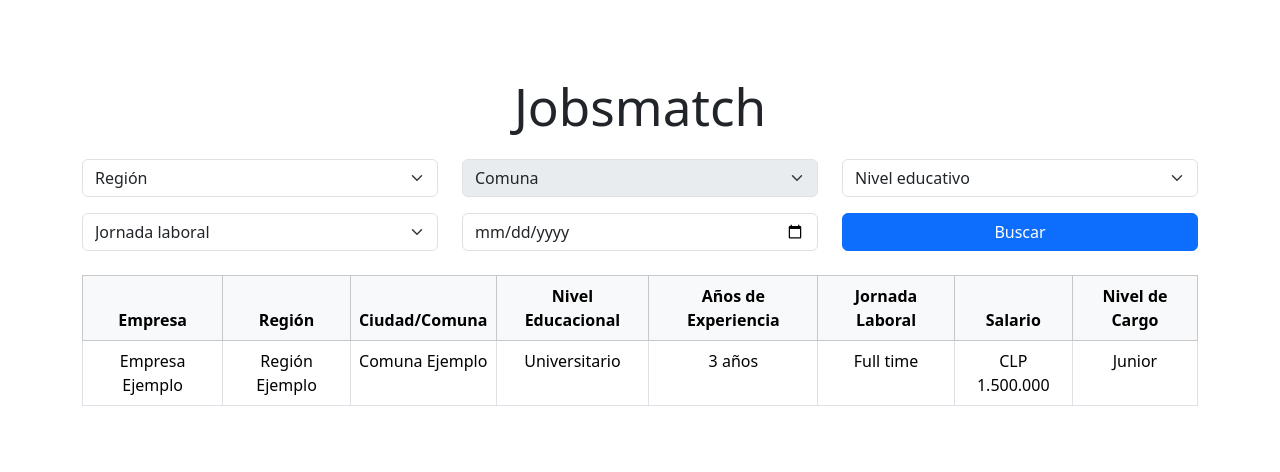
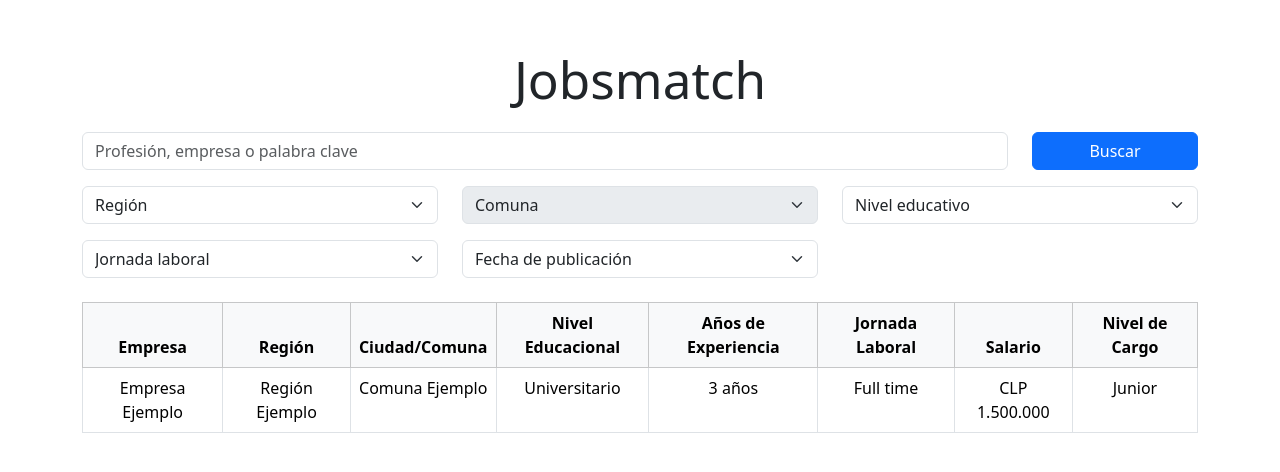
Before and after one commit to fmitjans/gptig1, a React (Vite) app in the folder frontend/: page / in a window 1280 px wide. Shown: the part 174-646 px from the top of the page. Built offline with nearby package versions, Linux system fonts and the light colour scheme.

Commit message:
feat(front): added searchbar and date dropdown

```diff
--- a/frontend/src/views/Home.jsx
+++ b/frontend/src/views/Home.jsx
@@ -4,6 +4,7 @@ import 'bootstrap/dist/css/bootstrap.min.css';
 import data from '../assets/regiones_comunas.json';
 
 export default function Home() {
+  const [searchKeyword, setSearchKeyword] = useState('');
   const [region, setRegion] = useState('');
   const [comuna, setComuna] = useState('');
   const [nivelEducativo, setNivelEducativo] = useState('');
@@ -23,23 +24,20 @@ export default function Home() {
   const [comunasPorRegion, setComunasPorRegion] = useState({});
   const [regiones, setRegiones] = useState([]);
 
-
-  const nivelesEducativos = ['Sin educación formal', 'Educación básica incompleta', 'Educación básica completa', 'Educación media incompleta', 'Educación media completa', 'Educación técnica incompleta', 'Educación técnica completa', 'Educación universitaria incompleta', 'Educación universitaria completa', 'Magíster', 'Doctorado'];
+  const nivelesEducativos = ['Sin educación formal', 'Educación básica incompleta', 'Educación básica completa',
+    'Educación media incompleta', 'Educación media completa', 'Educación técnica incompleta', 'Educación técnica completa',
+    'Educación universitaria incompleta', 'Educación universitaria completa', 'Magíster', 'Doctorado'];
   const jornadasLaborales = ['Full time', 'Part time'];
+  const fechasPublicacion = ['', 'Hoy', 'Ayer', 'Menor a 3 días', 'Menor a 1 semana', 'Menor a 15 días', 'Menor a 1 mes', 'Menor a 2 meses'];
 
   useEffect(() => {
     setComunasPorRegion(JSON.parse(JSON.stringify(data)));
     setRegiones(Object.keys(data));
   }, []);
 
-  const handleRegionChange = (e) => {
-    const selectedRegion = e.target.value;
-    setRegion(selectedRegion);
-    setComuna([]);
-  };
-
   const handleSearch = () => {
     const searchParams = {
+      searchKeyword,
       region,
       comuna,
       nivelEducativo,
@@ -47,19 +45,40 @@ export default function Home() {
       fechaPublicacion,
     };
 
-    axios.post('/backend/main.py', searchParams)
+    /* axios.post('/backend/main.py', searchParams)
       .then(response => {
         setJobs(response.data);
       })
       .catch(error => {
         console.error("There was an error fetching the data!", error);
-      });
+      }); */
+
+      console.log(searchParams);
   };
 
   return (
     <div className="container mt-5">
       <h1 className="text-center mb-4">Jobsmatch</h1>
 
+      {/* Search bar row */}
+      <div className="row mb-3">
+        <div className="col-md-10">
+          <input
+            type="text"
+            className="form-control"
+            placeholder="Profesión, empresa o palabra clave"
+            value={searchKeyword}
+            onChange={e => setSearchKeyword(e.target.value)}
+          />
+        </div>
+        <div className="col-md-2">
+          <button className="btn btn-primary w-100" onClick={handleSearch}>
+            Buscar
+          </button>
+        </div>
+      </div>
+
+      {/* Filters form */}
       <div className="row mb-3">
         <div className="col-md-4">
           <select
@@ -126,18 +145,19 @@ export default function Home() {
           </select>
         </div>
         <div className="col-md-4">
-          <input
-            type="date"
-            className="form-control"
+          <select
+            className="form-select"
             value={fechaPublicacion}
             onChange={e => setFechaPublicacion(e.target.value)}
-            placeholder="Fecha de publicación"
-          />
-        </div>
-        <div className="col-md-4 d-flex align-items-center">
-          <button className="btn btn-primary w-100" onClick={handleSearch}>
-            Buscar
-          </button>
+            aria-label="Select Fecha de publicación"
+          >
+            <option value="">Fecha de publicación</option>
+            {fechasPublicacion.slice(1).map((fecha, index) => (
+              <option key={index} value={fecha}>
+                {fecha}
+              </option>
+            ))}
+          </select>
         </div>
       </div>
 
```
